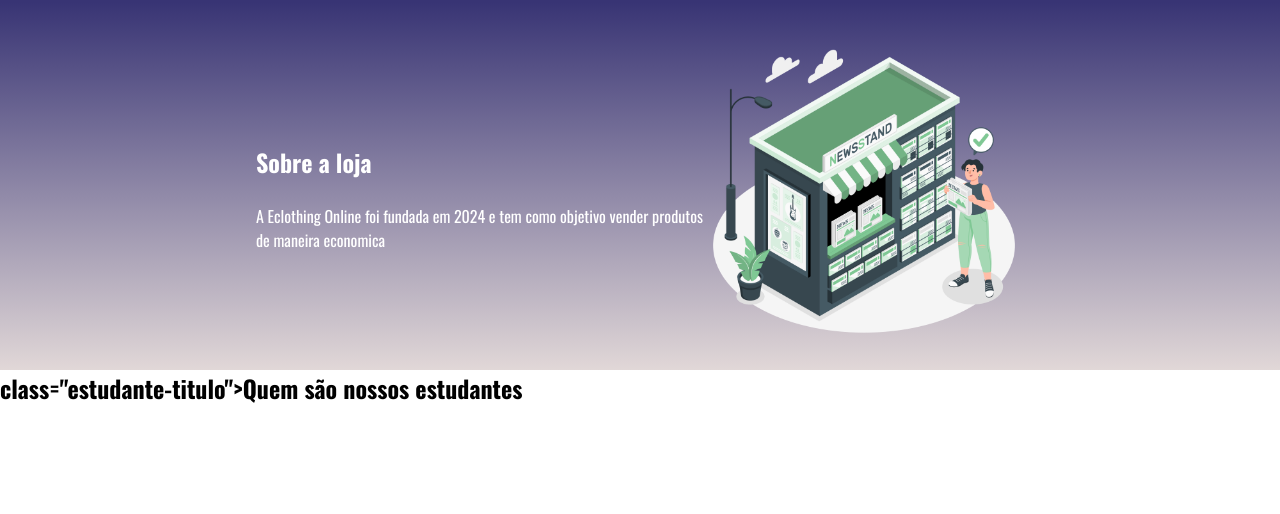
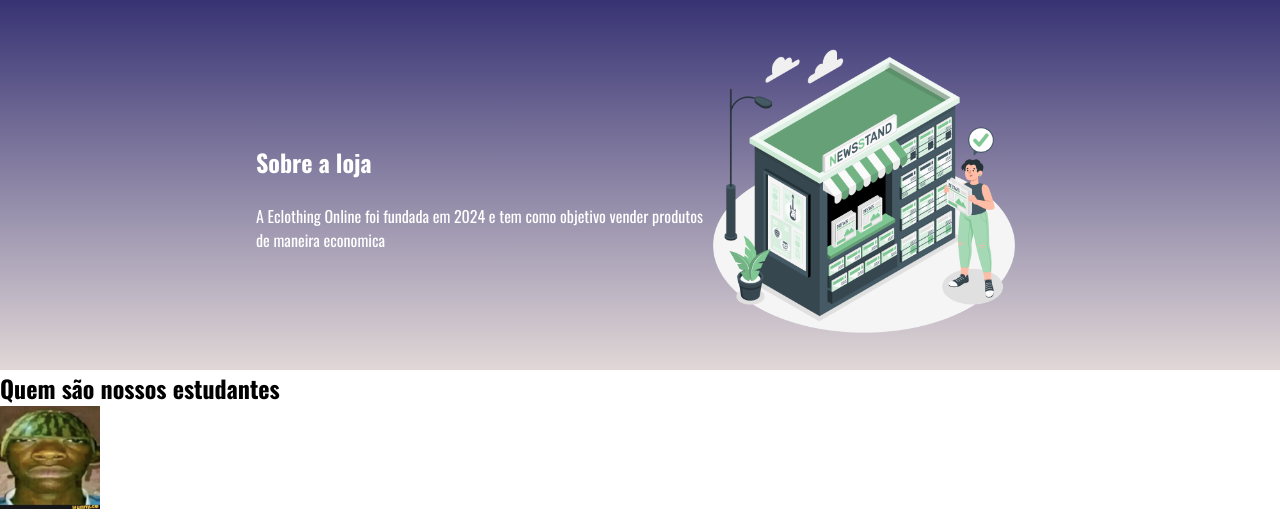
Before and after one commit to artursousa123/programa-ao, a plain HTML site: page index.html in a window 1280 px wide. Shown: the part 309-823 px from the top of the page. Before the commit the page ends 800 px from the top, so only its background shows below. Drawn offline with nearby package versions, Linux system fonts and the light colour scheme; a web font is replaced by a local one.

Commit message:
Add files via upload

```diff
--- a/index.html
+++ b/index.html
@@ -26,7 +26,8 @@
         <img class="loja-imagem" src="newsstand-amico.png" alt="ilustraçao da loja">
     </section>
     <section class="estudante">
-        <h2> class="estudante-titulo">Quem são nossos estudantes</h2>
+        <h2 class="estudante-titulo">Quem são nossos estudantes</h2>
+        <img class="pessoa" src="pessoa1.jpg" alt=".">
     </section>
 </body>
 </html>
--- a/style.css
+++ b/style.css
@@ -5,6 +5,9 @@ header {
 
 .cabecalho-imagem{
     width: 35%;
+}
+.pessoa{
+    width: 100px;
 }
 .loja-imagem{
     width: 25%;
```
Also changed, not shown: pessoa1.jpg (added).
